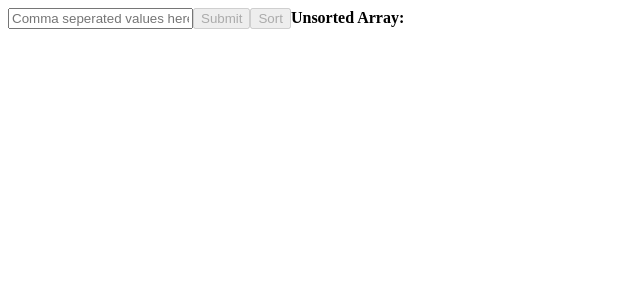
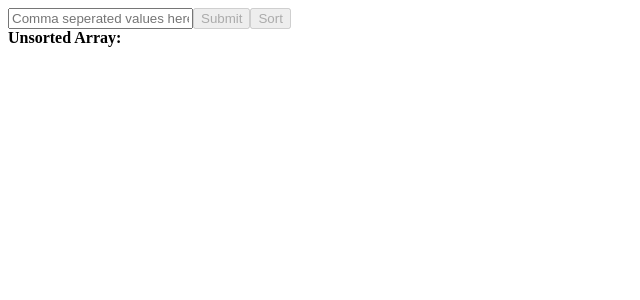
Before and after one commit to adithya-s-sekhar/bubbleSort, a React (Vite) app: page / in a window 1280 px wide. Shown: the top 300 px of the page, without its empty margins (0-640 px from the left). Built offline with nearby package versions, Linux system fonts and the light colour scheme.

Commit message:
Use divs

```diff
--- a/src/features/numbers/NumbersInput.jsx
+++ b/src/features/numbers/NumbersInput.jsx
@@ -24,7 +24,7 @@ const NumbersInput = () => {
     const canSort = !Boolean(useSelector(state => state.numbers.array))
 
     return (
-        <>
+        <div>
         <input
             type="text"
             value={input}
@@ -33,7 +33,7 @@ const NumbersInput = () => {
         />
         <button onClick={handleSubmit} disabled={canSubmit}>Submit</button>
         <button onClick={handleSort} disabled={canSort}>Sort</button>
-        </>
+        </div>
     )
 }
 
--- a/src/features/numbers/NumbersPreview.jsx
+++ b/src/features/numbers/NumbersPreview.jsx
@@ -4,9 +4,9 @@ const NumbersPreview = () => {
     const previewArray = useSelector(state => state.numbers.array);
 
     return(
-        <>
+        <div>
         <b>Unsorted Array: </b> {previewArray && previewArray.map(item => item + ' ')}
-        </>
+        </div>
     )
 }
 
```
